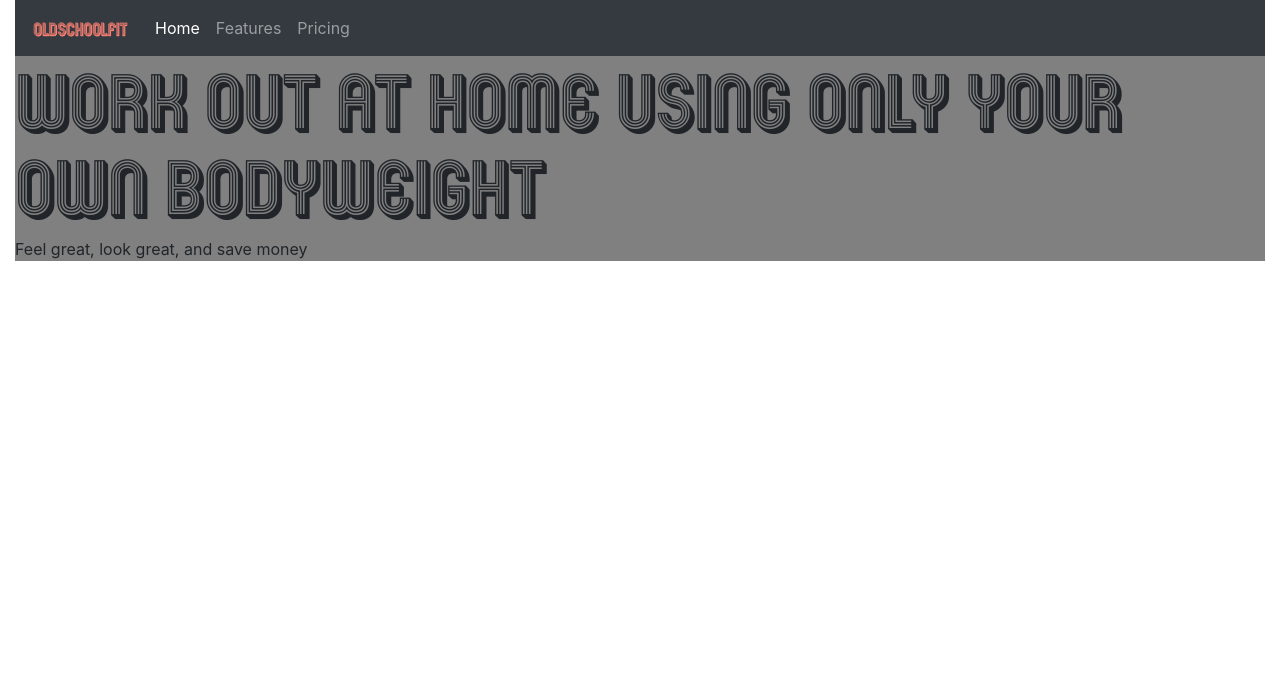
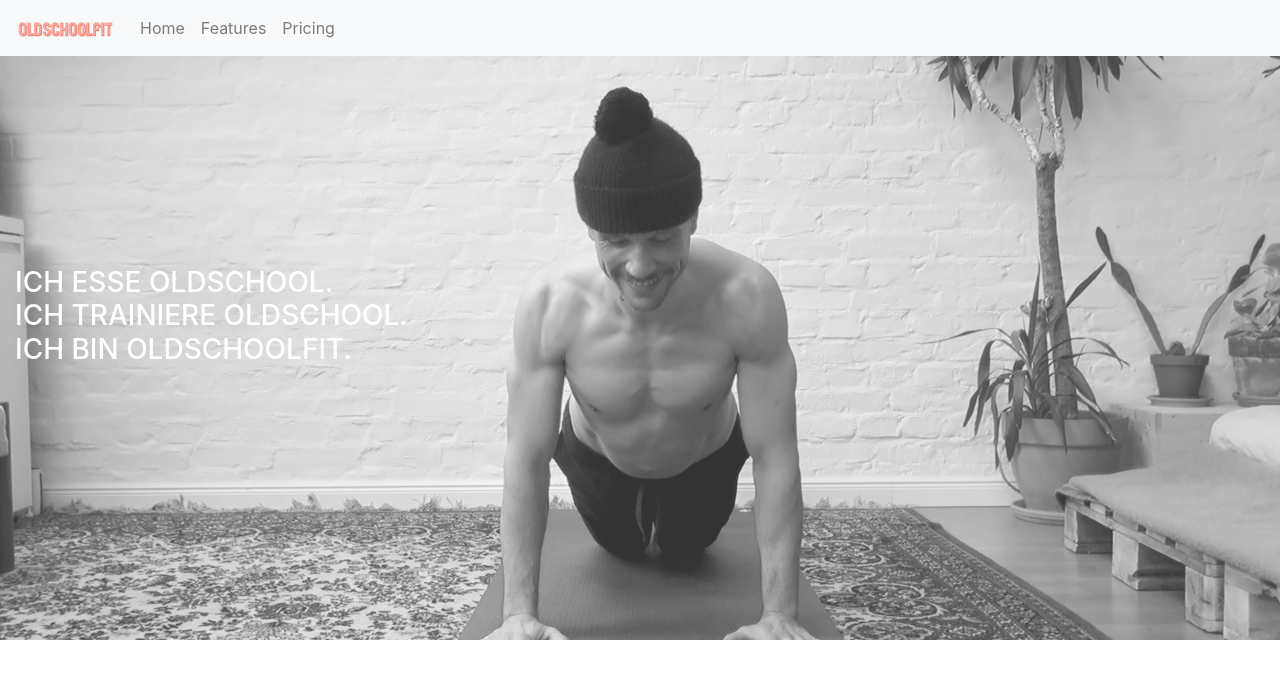
Before and after one commit to gracemonahan/oldschoolfit, a plain HTML site: page index.html in a window 1280 px wide. Drawn offline with nearby package versions, Linux system fonts and the light colour scheme.

Commit message:
add navbar, complete cover section

```diff
--- a/index.html
+++ b/index.html
@@ -16,32 +16,34 @@
 
 <body>
 	<!-- header including branded navigation bar using bootstrap classes -->
-	<header class="container-fluid">
-		<nav class="navbar navbar-expand-md navbar-dark bg-dark">
+	<header>
+		<nav class="navbar fixed-top navbar-expand-md navbar-light bg-light">
 			<a class="navbar-brand" href="#"><img src="./resources/images/oldschoolfitlogo_transparent.png" width="100" height="20" alt="Old School Fit"></a>
 			<button class="navbar-toggler" type="button" data-toggle="collapse" data-target="#navbarNav" aria-controls="navbarNav" aria-expanded="false" aria-label="Toggle navigation">
     		<span class="navbar-toggler-icon"></span></button>
  			<div class="collapse navbar-collapse" id="navbarNav">
     			<div class="navbar-nav">
-      				<a class="nav-item nav-link active" href="#">Home <span class="sr-only">(current)</span></a>
+      				<a class="nav-item nav-link" href="#">Home <span class="sr-only">(current)</span></a>
       				<a class="nav-item nav-link" href="#">Features</a>
       				<a class="nav-item nav-link" href="#">Pricing</a>
     			</div>
     		</div>
 		</nav>
 	</header>
-
+	<!--main page content-->
 	<main class="container-fluid">
-		<div class="grey">
-			<h1 class="display-one mexcellent">Work out at home using only your own bodyweight</h1>
-			<p>Feel great, look great, and save money</p>
+		<div class="cover">
+			<h3>ICH ESSE OLDSCHOOL.<br>ICH TRAINIERE OLDSCHOOL.<br>ICH BIN OLDSCHOOLFIT.</h3>
 			<!-- gif embed
 			<iframe src="https://giphy.com/embed/XDLfA1aDfMnX3nkegK" width="480" height="270" frameBorder="0" class="giphy-embed" allowFullScreen></iframe><p><a href="https://giphy.com/gifs/XDLfA1aDfMnX3nkegK">via GIPHY</a></p>
 			-->
 		</div>
+		<div class="benefits">
+
+		</div>
 	</main>
 
-	<footer class="container-fluid">
+	<footer>
 
 	</footer>
 
--- a/resources/style.css
+++ b/resources/style.css
@@ -16,11 +16,45 @@ url("./fonts/mexcellent3d.svg#filename") format("svg");
   url("./fonts/mexcellentrg.svg#filename") format("svg");
 }
 
-.grey {
-    background-color: grey;
-}
+/* this main style rule is for testing purposes only
+main {
+    background-color: salmon;
+} */
 
 h1.mexcellent {
 	font-family: mexcellent3d;
   font-size: 72px;
+  text-align: center;
+  border: 2px red solid;
 }
+
+h3 {
+  color: white;
+}
+
+/* rule for cover section of website */
+.cover {
+  display: flex;
+  align-items: center;
+  justify-content: flex-start;
+  height: 40rem;
+  z-index: 1;
+}
+
+.cover::after {
+  height: 40rem;
+  background-image: url("./images/arne_pushup_cover.jpg");
+  background-size: cover;
+  position: absolute;
+  content: "";
+  top: 0;
+  left: 0;
+  bottom: 0;
+  right: 0;
+  opacity: 0.8;
+  z-index: -1;
+}
+
+.benefits {
+  height: 40rem;
+}
```
